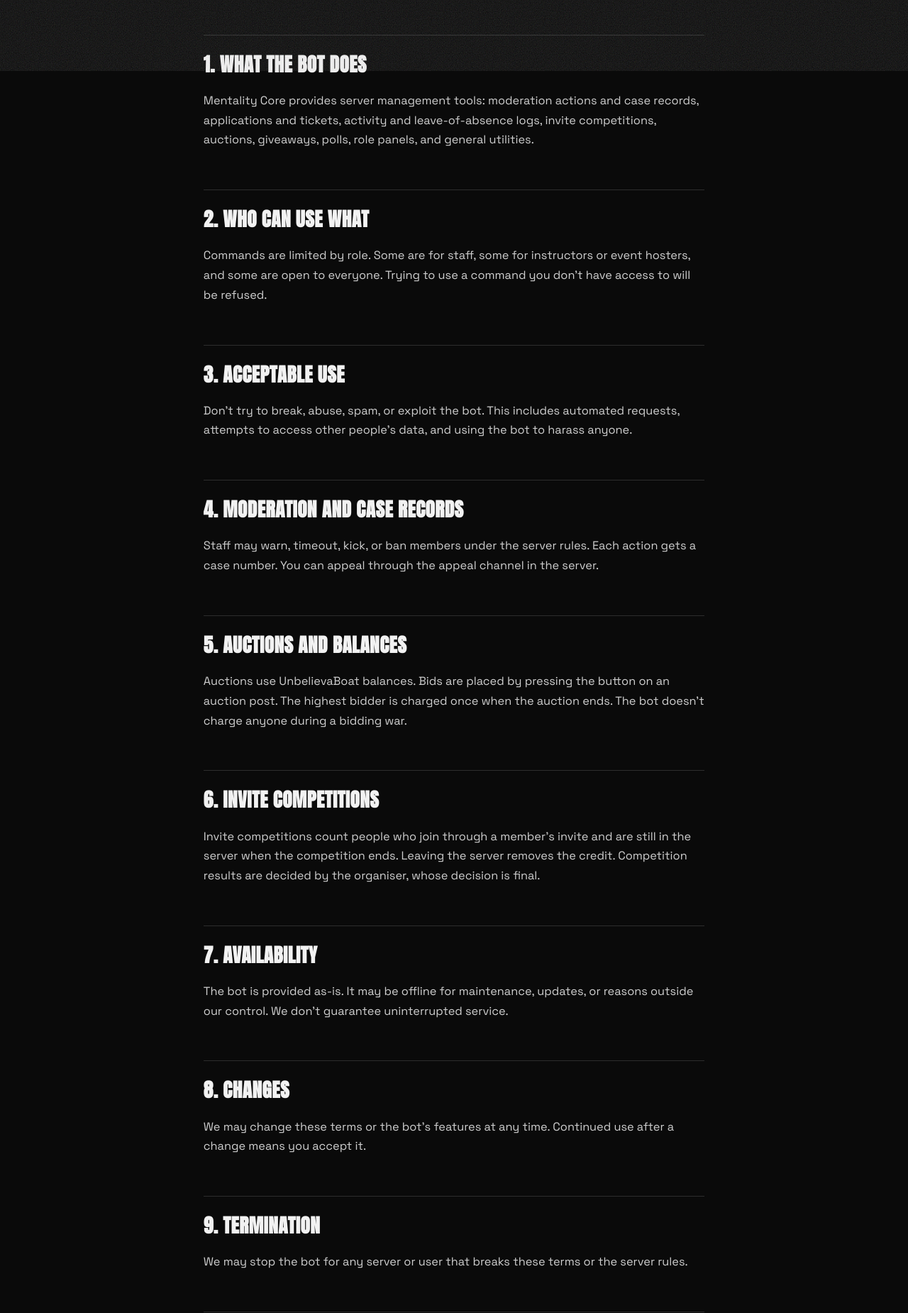
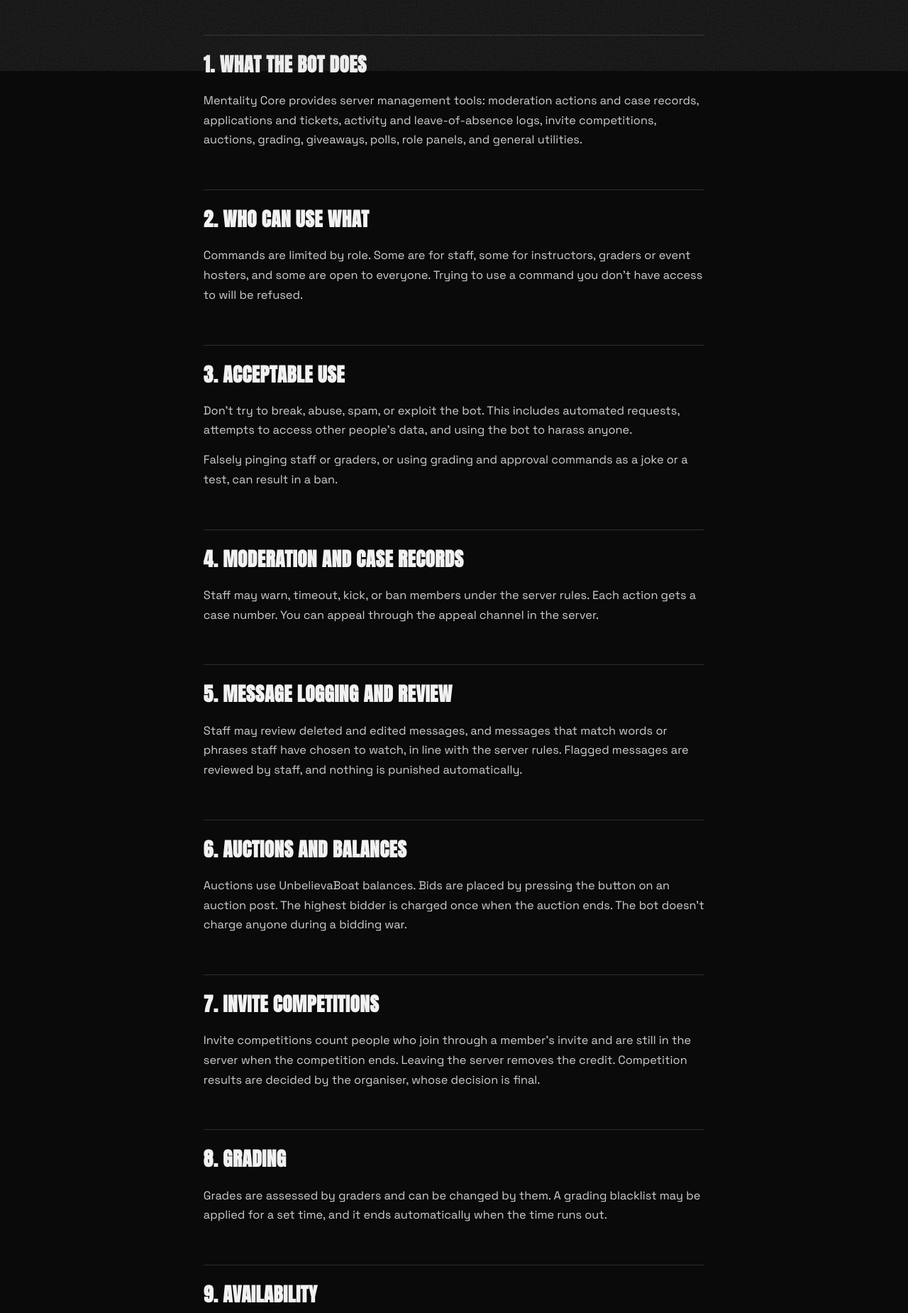
Before and after one commit to MentalityJr/mentality-core-legal, a plain HTML site: page terms.html in a window 1280 px wide. Shown: the part 700-2550 px from the top of the page at 71% size. Drawn offline with nearby package versions, Linux system fonts and the light colour scheme.

Commit message:
Update terms.html

```diff
--- a/terms.html
+++ b/terms.html
@@ -64,41 +64,48 @@
 <header class="hero">
   <span class="sticker">Legal · Mentality Core</span>
   <h1>Terms of<br>Service</h1>
-  <p class="meta">Last updated: 07/11/26</p>
+  <p class="meta">Last updated: 16 November 2026</p>
 </header>
 
 <main class="wrap">
   <p>Mentality Core is a Discord bot operated by MentalityJr for the Mentality Studios community server. By adding the bot or using its commands, you agree to these terms.</p>
 
   <h2>1. What the bot does</h2>
-  <p>Mentality Core provides server management tools: moderation actions and case records, applications and tickets, activity and leave-of-absence logs, invite competitions, auctions, giveaways, polls, role panels, and general utilities.</p>
+  <p>Mentality Core provides server management tools: moderation actions and case records, applications and tickets, activity and leave-of-absence logs, invite competitions, auctions, grading, giveaways, polls, role panels, and general utilities.</p>
 
   <h2>2. Who can use what</h2>
-  <p>Commands are limited by role. Some are for staff, some for instructors or event hosters, and some are open to everyone. Trying to use a command you don't have access to will be refused.</p>
+  <p>Commands are limited by role. Some are for staff, some for instructors, graders or event hosters, and some are open to everyone. Trying to use a command you don't have access to will be refused.</p>
 
   <h2>3. Acceptable use</h2>
   <p>Don't try to break, abuse, spam, or exploit the bot. This includes automated requests, attempts to access other people's data, and using the bot to harass anyone.</p>
+  <p>Falsely pinging staff or graders, or using grading and approval commands as a joke or a test, can result in a ban.</p>
 
   <h2>4. Moderation and case records</h2>
   <p>Staff may warn, timeout, kick, or ban members under the server rules. Each action gets a case number. You can appeal through the appeal channel in the server.</p>
 
-  <h2>5. Auctions and balances</h2>
+  <h2>5. Message logging and review</h2>
+  <p>Staff may review deleted and edited messages, and messages that match words or phrases staff have chosen to watch, in line with the server rules. Flagged messages are reviewed by staff, and nothing is punished automatically.</p>
+
+  <h2>6. Auctions and balances</h2>
   <p>Auctions use UnbelievaBoat balances. Bids are placed by pressing the button on an auction post. The highest bidder is charged once when the auction ends. The bot doesn't charge anyone during a bidding war.</p>
 
-  <h2>6. Invite competitions</h2>
+  <h2>7. Invite competitions</h2>
   <p>Invite competitions count people who join through a member's invite and are still in the server when the competition ends. Leaving the server removes the credit. Competition results are decided by the organiser, whose decision is final.</p>
 
-  <h2>7. Availability</h2>
+  <h2>8. Grading</h2>
+  <p>Grades are assessed by graders and can be changed by them. A grading blacklist may be applied for a set time, and it ends automatically when the time runs out.</p>
+
+  <h2>9. Availability</h2>
   <p>The bot is provided as-is. It may be offline for maintenance, updates, or reasons outside our control. We don't guarantee uninterrupted service.</p>
 
-  <h2>8. Changes</h2>
+  <h2>10. Changes</h2>
   <p>We may change these terms or the bot's features at any time. Continued use after a change means you accept it.</p>
 
-  <h2>9. Termination</h2>
+  <h2>11. Termination</h2>
   <p>We may stop the bot for any server or user that breaks these terms or the server rules.</p>
 
-  <h2>10. Contact</h2>
-  <p>Questions about these terms: Mentalityjrr@outlook.com</p>
+  <h2>12. Contact</h2>
+  <p>Questions about these terms: message MentalityJr in the Mentality Studios Discord server.</p>
 
   <a class="back" href="index.html">← Back to home</a>
 </main>
```
